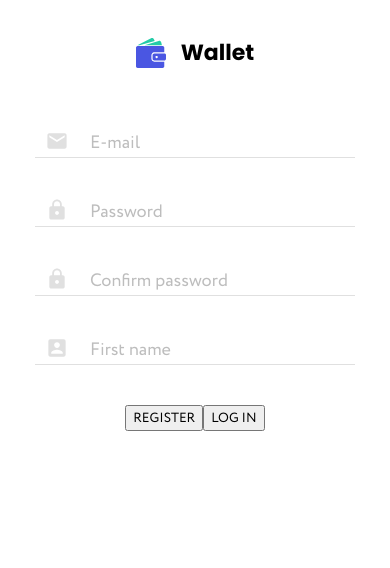
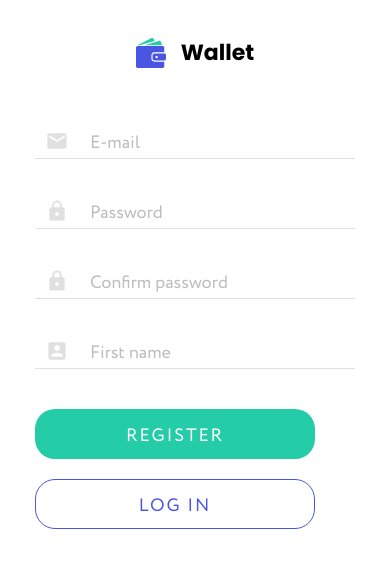
Before and after one commit to MajorPrestige/wallet_front, a React (Create React App) app: page / in a window 390 px wide. Shown: the top 568 px of the page. Built offline with nearby package versions, Linux system fonts and the light colour scheme.

Commit message:
stylized Register form for mobile resolution

```diff
--- a/src/components/RegistrationForm/RegistrationForm.jsx
+++ b/src/components/RegistrationForm/RegistrationForm.jsx
@@ -3,7 +3,7 @@ import { Formik } from "formik";
 import * as yup from "yup";
 
 import Logo from "components/Logo/Logo";
-import { Container } from "styles/Shared.styled";
+import { Container,Button } from "styles/Shared.styled";
 import {
 	FormWrapper,
 	LogoWrapper,
@@ -14,6 +14,7 @@ import {
 	PasswordLogo,
 	UserLogo,
 	AuthError,
+	ButtonWrapper,
 } from "./RegistrationForm.styled";
 
 const RegistrationForm = () => {
@@ -98,12 +99,12 @@ const RegistrationForm = () => {
 								<UserLogo />
 								{touched.firstName && errors.firstName && <AuthError>{errors.firstName}</AuthError>}
 							</StyledLabel>
-							<div>
-								<button type="submit" onClick={handleSubmit}>
+							<ButtonWrapper>
+								<Button primary marginBotom="20px" type="submit" onClick={handleSubmit}>
 									REGISTER
-								</button>
-								<button>LOG IN</button>
-							</div>
+								</Button>
+								<Button type="submit" outlined>LOG IN</Button>
+							</ButtonWrapper>
 						</StyledForm>
 					)}
 				</Formik>
--- a/src/components/RegistrationForm/RegistrationForm.styled.js
+++ b/src/components/RegistrationForm/RegistrationForm.styled.js
@@ -45,6 +45,7 @@ export const StyledField = styled(Field)`
 	border-bottom: 1px solid #e0e0e0;
 	font-size: 18px;
 	outline: none;
+	transition: 0.2s ease-in-out;
 
 	&::placeholder {
 		color: #bdbdbd;
@@ -54,7 +55,7 @@ export const StyledField = styled(Field)`
 		border-color: #24cca7;
 	}
 
-	&:focus ~ svg{
+	&:focus ~ svg {
 		fill: #24cca7;
 	}
 `;
@@ -70,7 +71,7 @@ export const PasswordLogo = styled(Password)`
 	position: absolute;
 	top: 0;
 	left: 10px;
-  fill: #e0e0e0;
+	fill: #e0e0e0;
 `;
 
 export const UserLogo = styled(User)`
@@ -86,3 +87,9 @@ export const AuthError = styled.p`
 	margin-left: 55px;
 	color: #ff6596;
 `;
+
+export const ButtonWrapper = styled.div`
+	margin-top: 40px;
+	display: flex;
+  flex-direction: column;
+`;
--- a/src/styles/Global.styled.js
+++ b/src/styles/Global.styled.js
@@ -14,11 +14,9 @@ html {
 
 body, button, input {
   font-family: "Circe";
+  line-height: 1.5
 }
 
-body {
-  line-height: 1.5;
-}
 
 html,
 body,
--- a/src/styles/Shared.styled.js
+++ b/src/styles/Shared.styled.js
@@ -1,4 +1,4 @@
-import styled from "styled-components";
+import styled, {css} from "styled-components";
 import { device } from "./Media.variables";
 
 export const Container = styled.div`
@@ -7,3 +7,50 @@ export const Container = styled.div`
 		padding-right: 20px;
 	}
 `;
+
+export const Button = styled.button`
+  position: relative;
+  display: block;
+  width: 280px;
+  min-height: 50px;
+  font-size: 18px;
+  margin-bottom: ${props => props.marginBotom || "0px"};
+  padding: 8px 0px;
+  padding-top: 12px;
+  border-radius: 20px;
+  letter-spacing: 0.1em;
+  transition: 0.2s ease-in-out;
+
+  &:hover,
+  &:focus {
+    border: 2px solid transparent;
+    transform: scale(1.05);
+    outline: transparent;
+  }
+
+  ${props => props.primary && css`
+    background-color: #24CCA7;
+    color: #FFFFFF;
+    border: 1px solid transparent;
+
+    &:hover,
+    &:focus {
+      background-color: #FFFFFF;
+      color: #24CCA7;
+      border: 1px solid #24CCA7;
+    }
+  `}
+
+  ${props => props.outlined && css`
+    background-color: #FFFFFF;
+    color: #4A56E2;
+    border: 1px solid #4A56E2;
+
+    &:hover,
+    &:focus {
+      background-color: #4A56E2;
+      color: #FFFFFF;
+    }
+  `}
+
+`
```
